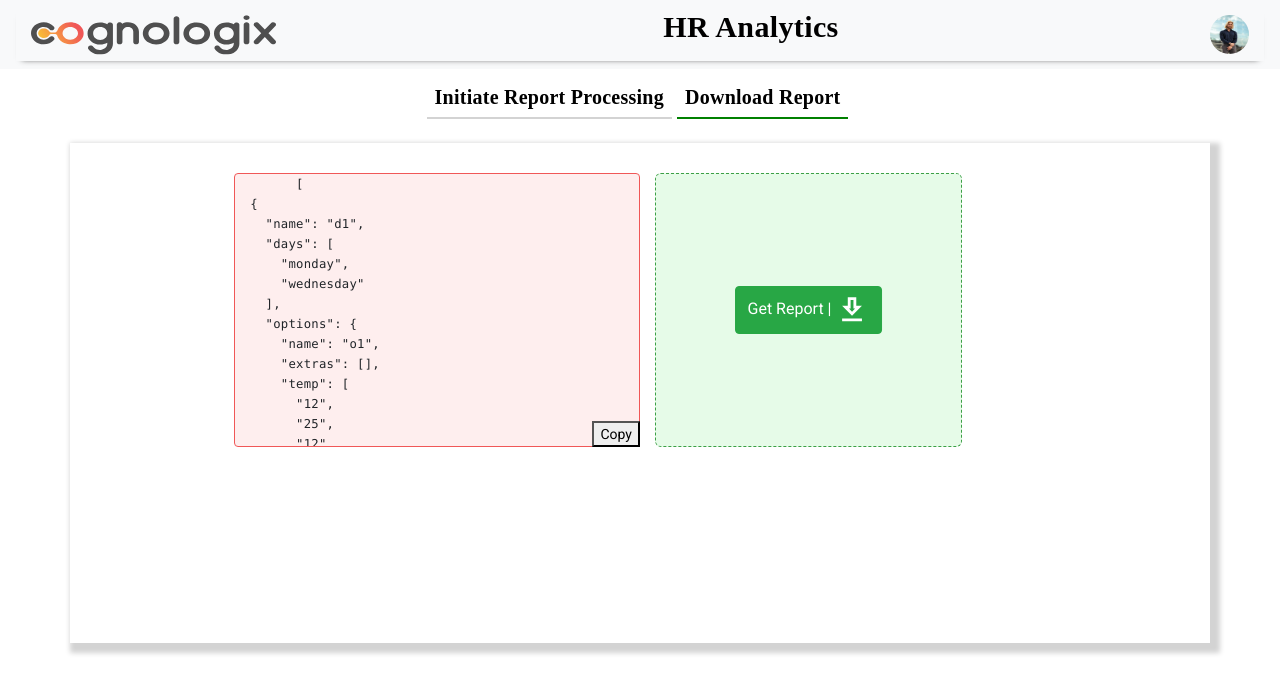
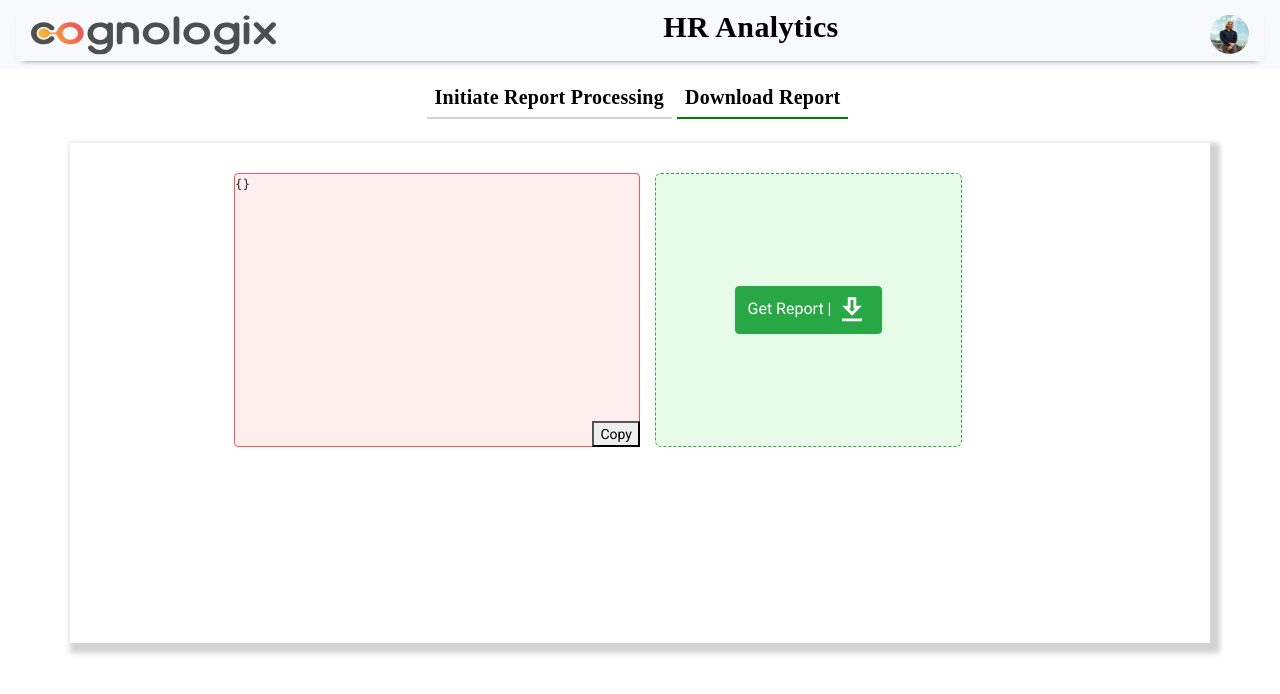
Before and after one commit to avadhut-kore-cognologix/hr-analytics-ui, an Angular app: page /download-report/1 in a window 1280 px wide. Shown: the top 694 px of the page. Built offline with nearby package versions, Linux system fonts and the light colour scheme.

Commit message:
showing json response

```diff
--- a/src/app/components/download-report/download-report.component.html
+++ b/src/app/components/download-report/download-report.component.html
@@ -27,9 +27,7 @@
   } @else {
   <div class="download-form row">
     <div class="col-sm">
-      <pre id="json-box">
-        {{ data | json  }}
-      </pre>
+      <pre id="json-box">{{data | json}}</pre>
       <button class="copy-button" (click)="copyToClipboard()">{{ btnCopyTxt }}</button>
     </div>
     <div class="col-sm">
--- a/src/app/components/download-report/download-report.component.ts
+++ b/src/app/components/download-report/download-report.component.ts
@@ -25,6 +25,7 @@ export class DownloadReportComponent implements OnInit {
   dialogRef?: MatDialogRef<LoadingModalComponent>;
   jsonString: string = '';
   btnCopyTxt = COPY;
+  data = {};
 
   constructor(private downloadService: DownloadService, public dialog: MatDialog, private route: ActivatedRoute,
     private clipboard: Clipboard) { }
@@ -45,6 +46,7 @@ export class DownloadReportComponent implements OnInit {
     this.downloaded = true;
     this.downloadService.downloadReport(this.downloadForm).subscribe({
       next: (res) => {
+        this.data = res;
         var fileName = "combined_report.csv";
         const contentDisposition = res.headers.get('Content-Disposition');
         if (contentDisposition) {
@@ -60,6 +62,7 @@ export class DownloadReportComponent implements OnInit {
         this.downloaded = true;
       },
       error: (e) => {
+        this.data = e;
         console.error(e);
         alert("Problem while downloading the file.\n" +
           "[" + e.status + "] " + e.statusText);
@@ -99,23 +102,4 @@ export class DownloadReportComponent implements OnInit {
     };
   }
 
-  data = [
-    {
-      "name": "d1",
-      "days": [
-        "monday",
-        "wednesday",
-      ],
-      "options": {
-        "name": "o1",
-        "extras": [],
-        "temp": [
-          "12",
-          "25",
-          "12"
-        ]
-      }
-    }
-  ]
-
 }
```
